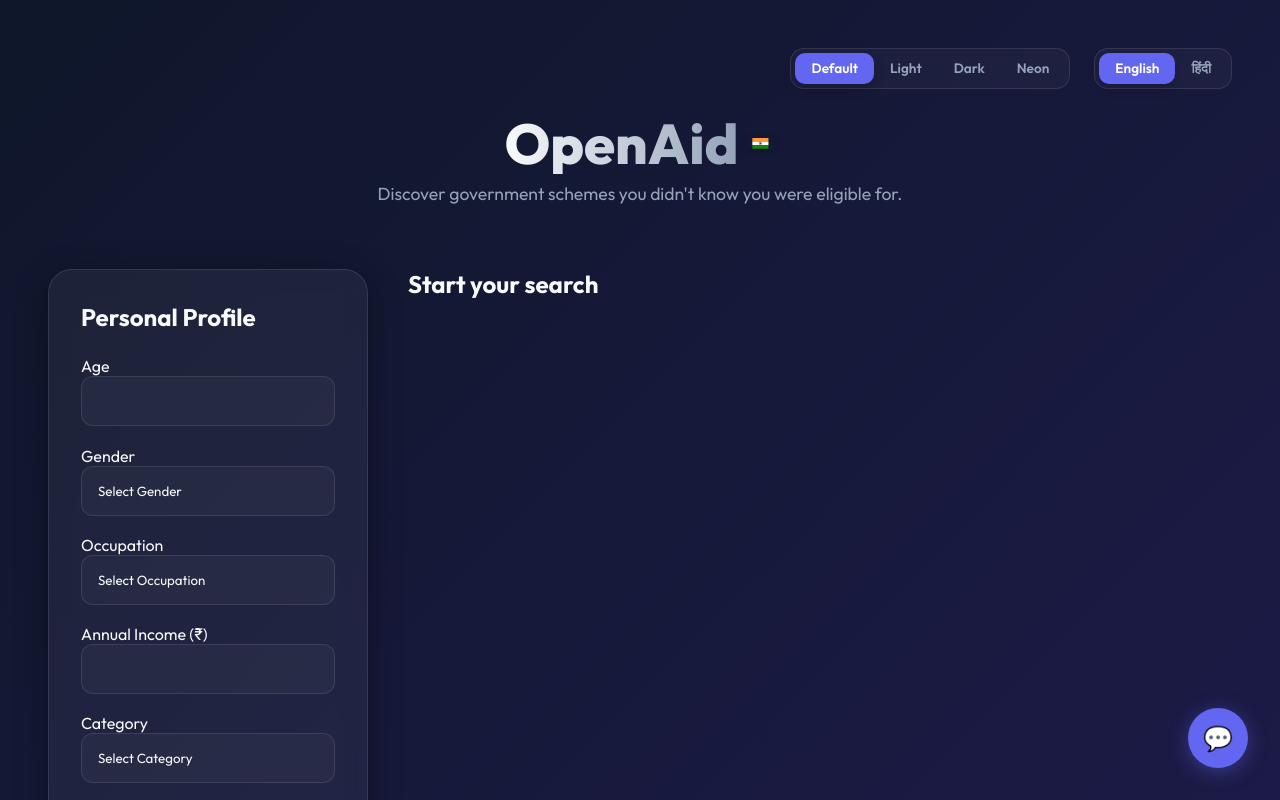
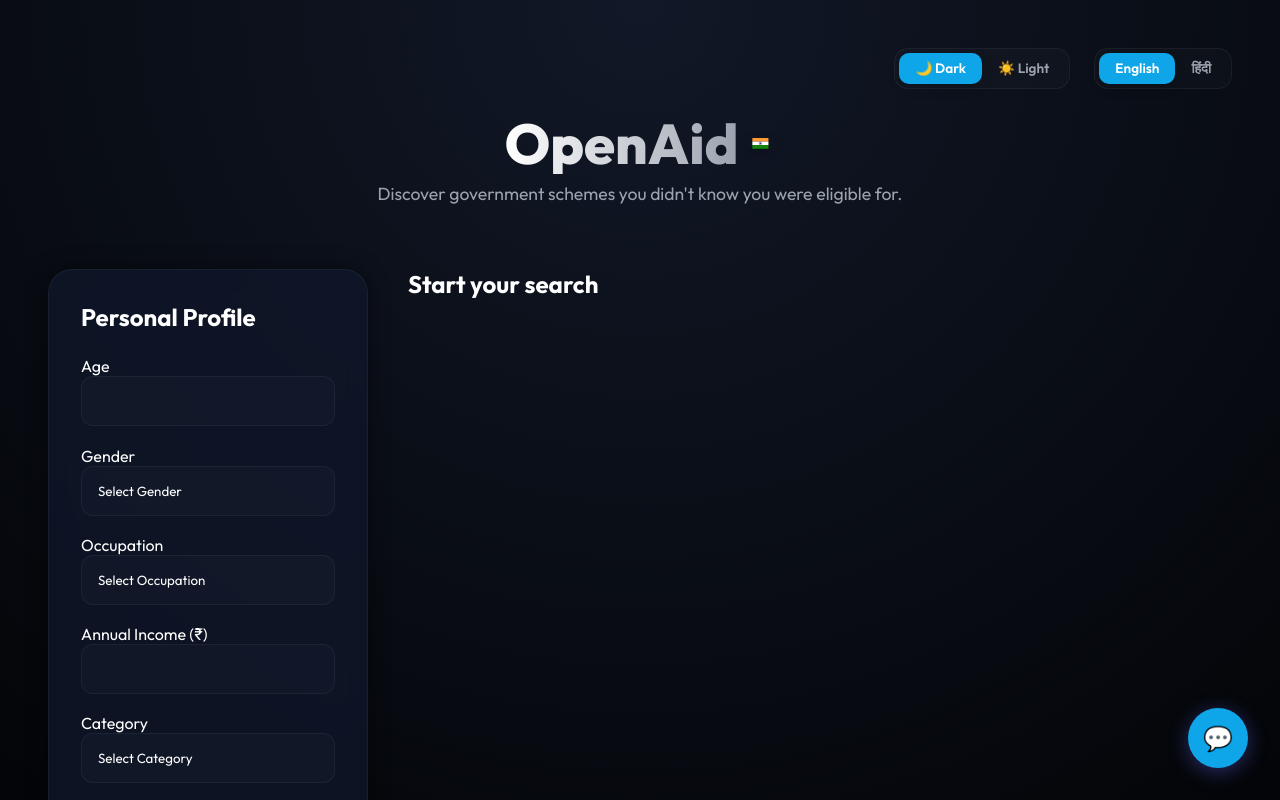
Before and after one commit to ayus1234/openaid, a React (Vite) app in the folder client/: page / in a window 1280 px wide. Shown: the top 800 px of the page. Built offline with nearby package versions, Linux system fonts and the light colour scheme.

Commit message:
feat: simplify themes to Dark (default) and Light only; remove Neon

```diff
--- a/client/src/App.jsx
+++ b/client/src/App.jsx
@@ -30,7 +30,7 @@ const IndianFlag = ({ size = "1.2em" }) => (
 
 function App() {
   const [language, setLanguage] = useState('en');
-  const [theme, setTheme] = useState('default');
+  const [theme, setTheme] = useState('dark');
 
   useEffect(() => {
     document.body.setAttribute('data-theme', theme);
@@ -172,7 +172,10 @@ function App() {
     }
   };
 
-  const themes = ['default', 'light', 'dark', 'neon'];
+  const themes = [
+    { id: 'dark', icon: '🌙' },
+    { id: 'light', icon: '☀️' }
+  ];
 
   return (
     <div className="container">
@@ -180,13 +183,13 @@ function App() {
           <div className="controls-container">
             {/* Theme Toggle */}
             <div className="toggle-group">
-              {themes.map((tName) => (
+              {themes.map((th) => (
                 <button
-                  key={tName}
-                  className={`theme-btn ${theme === tName ? 'active' : ''}`}
-                  onClick={() => setTheme(tName)}
+                  key={th.id}
+                  className={`theme-btn ${theme === th.id ? 'active' : ''}`}
+                  onClick={() => setTheme(th.id)}
                 >
-                  {t(tName)}
+                  {th.icon} {t(th.id)}
                 </button>
               ))}
             </div>
--- a/client/src/index.css
+++ b/client/src/index.css
@@ -1,17 +1,17 @@
 :root {
-  /* Default Theme (The original look) */
-  --primary: #6366f1;
-  --primary-hover: #4f46e5;
-  --bg-gradient: linear-gradient(135deg, #0f172a 0%, #1e1b4b 100%);
-  --glass-bg: rgba(255, 255, 255, 0.05);
-  --glass-border: rgba(255, 255, 255, 0.1);
-  --text-primary: #f8fafc;
-  --text-secondary: #94a3b8;
-  --accent: #22d3ee;
-  --success: #34d399;
-  --card-shadow: 0 8px 32px 0 rgba(0, 0, 0, 0.37);
-  --bot-msg-bg: rgba(255, 255, 255, 0.12);
-  --input-bg: rgba(255, 255, 255, 0.03);
+  /* Default Theme (Dark Mode) */
+  --primary: #0ea5e9;
+  --primary-hover: #0284c7;
+  --bg-gradient: radial-gradient(circle at top, #111827 0%, #000000 100%);
+  --glass-bg: rgba(15, 23, 42, 0.8);
+  --glass-border: rgba(255, 255, 255, 0.05);
+  --text-primary: #ffffff;
+  --text-secondary: #9ca3af;
+  --accent: #38bdf8;
+  --success: #10b981;
+  --card-shadow: 0 0 20px rgba(0, 0, 0, 0.5);
+  --bot-msg-bg: rgba(255, 255, 255, 0.05);
+  --input-bg: rgba(255, 255, 255, 0.02);
 }
 
 body[data-theme="light"] {
@@ -27,48 +27,6 @@ body[data-theme="light"] {
   --card-shadow: 0 10px 25px -5px rgba(0, 0, 0, 0.1), 0 8px 10px -6px rgba(0, 0, 0, 0.1);
   --bot-msg-bg: rgba(0, 0, 0, 0.05);
   --input-bg: rgba(0, 0, 0, 0.02);
-}
-
-body[data-theme="dark"] {
-  --primary: #0ea5e9;
-  --primary-hover: #0284c7;
-  --bg-gradient: radial-gradient(circle at top, #111827 0%, #000000 100%);
-  --glass-bg: rgba(15, 23, 42, 0.8);
-  --glass-border: rgba(255, 255, 255, 0.05);
-  --text-primary: #ffffff;
-  --text-secondary: #9ca3af;
-  --accent: #38bdf8;
-  --success: #10b981;
-  --card-shadow: 0 0 20px rgba(0, 0, 0, 0.5);
-  --bot-msg-bg: rgba(255, 255, 255, 0.05);
-  --input-bg: rgba(255, 255, 255, 0.02);
-}
-
-body[data-theme="neon"] {
-  --primary: #00f2ff;
-  --primary-hover: #00d4df;
-  --bg-gradient: #050505;
-  --glass-bg: rgba(0, 0, 0, 0.9);
-  --glass-border: #00f2ff;
-  --text-primary: #00f2ff;
-  --text-secondary: #ff00ff;
-  --accent: #ff00ff;
-  --success: #39ff14;
-  --card-shadow: 0 0 15px rgba(0, 242, 255, 0.3), inset 0 0 10px rgba(0, 242, 255, 0.1);
-  --bot-msg-bg: rgba(0, 242, 255, 0.05);
-  --input-bg: rgba(0, 242, 255, 0.02);
-}
-
-body[data-theme="neon"] .glass-card {
-  border-width: 2px;
-  box-shadow: 0 0 20px rgba(0, 242, 255, 0.2);
-  text-shadow: 0 0 5px rgba(0, 242, 255, 0.5);
-}
-
-body[data-theme="neon"] .btn-primary {
-  box-shadow: 0 0 15px rgba(0, 242, 255, 0.6);
-  text-transform: uppercase;
-  letter-spacing: 1px;
 }
 
 * {
--- a/client/src/translations.js
+++ b/client/src/translations.js
@@ -48,9 +48,7 @@ const translations = {
     initialHello: "Namaste! I am OpenAid. How can I help you today?",
     theme: "Theme",
     light: "Light",
-    dark: "Dark",
-    neon: "Neon",
-    default: "Default"
+    dark: "Dark"
   },
   hi: {
     title: "ओपनएड (OpenAid)",
@@ -101,9 +99,7 @@ const translations = {
     initialHello: "नमस्ते! मैं ओपनएड हूँ। आज मैं आपकी कैसे मदद कर सकता हूँ?",
     theme: "थीम",
     light: "लाइट (Light)",
-    dark: "डार्क (Dark)",
-    neon: "नियॉन (Neon)",
-    default: "डिफ़ॉल्ट (Default)"
+    dark: "डार्क (Dark)"
   }
 };
 
```
